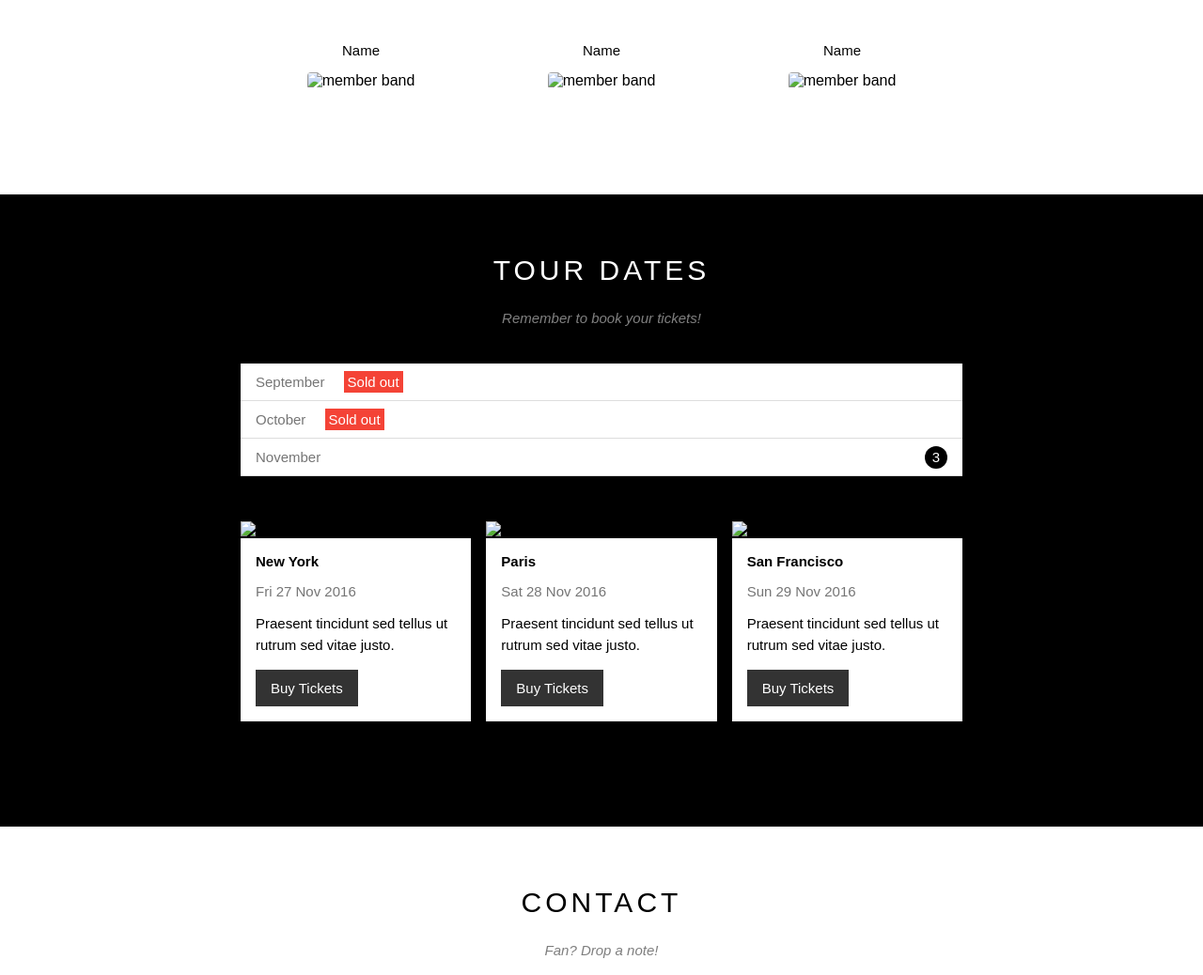
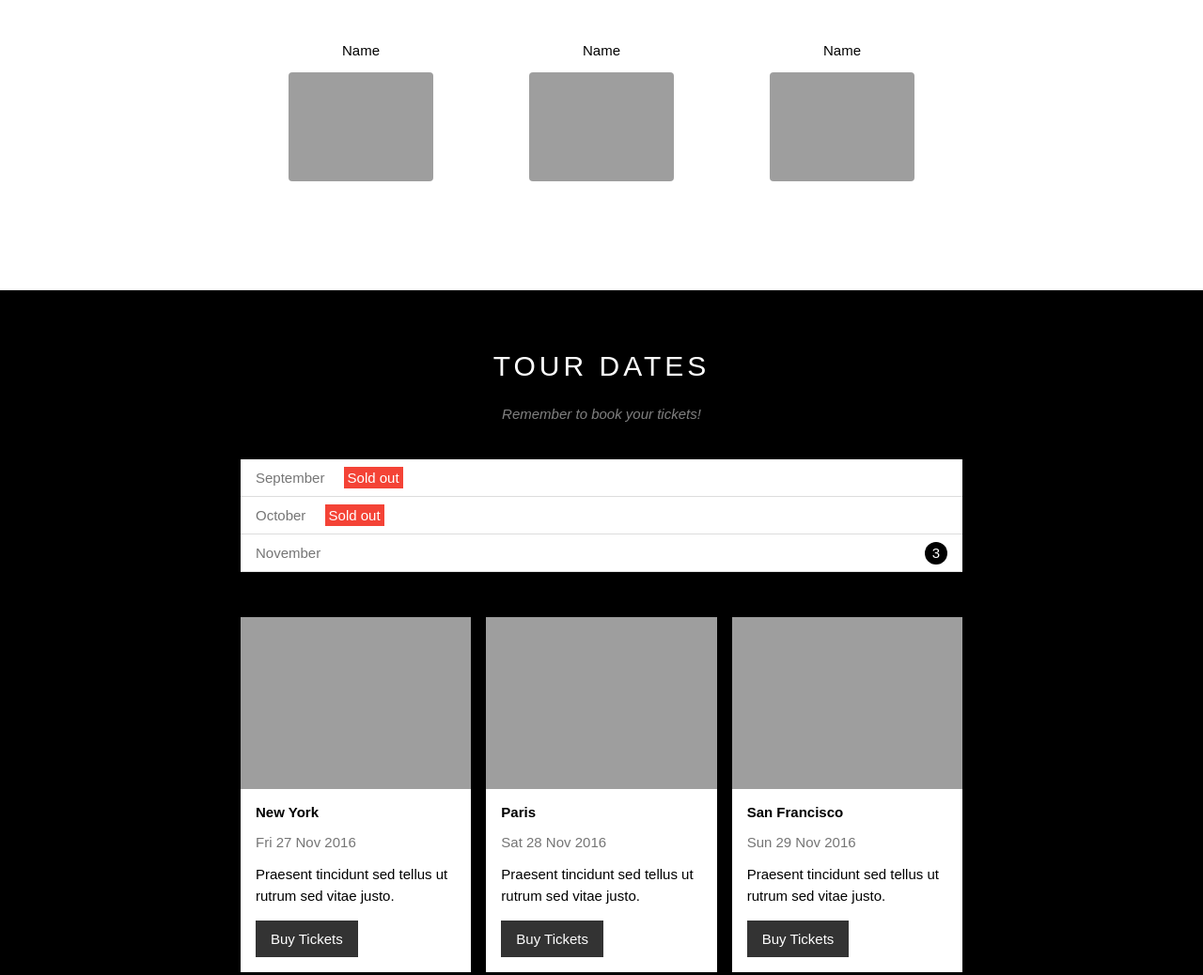
Before and after one commit to phamvangjang/The_Band, a plain HTML site: page index.html in a window 1280 px wide. Shown: the part 1001-2039 px from the top of the page at 94% size. Drawn offline with Linux system fonts and the light colour scheme; the site is published under a folder, as on GitHub Pages, so addresses that start at the root find nothing.

Commit message:
change assets address

```diff
--- a/index.html
+++ b/index.html
@@ -5,9 +5,9 @@
     <meta charset="UTF-8">
     <meta http-equiv="X-UA-Compatible" content="IE=edge">
     <meta name="viewport" content="width=device-width, initial-scale=1.0">
-    <link rel="stylesheet" href="assets/css/style.css">
-    <link rel="stylesheet" href="assets/css/reponsive.css">
-    <link rel="stylesheet" href="assets/fonts/themify-icons/themify-icons.css">
+    <link rel="stylesheet" href="./assets/css/style.css">
+    <link rel="stylesheet" href="./assets/css/reponsive.css">
+    <link rel="stylesheet" href="./assets/fonts/themify-icons/themify-icons.css">
     <title>THE BAND</title>
 </head>
 
@@ -68,17 +68,17 @@
                 <div class="member-list">
                     <div class="member-item">
                         <p class="membre-name">Name</p>
-                        <img src="/assets/images/team/bandmember.jpg" alt="member band" class="member-img">
+                        <img src="./assets/images/team/bandmember.jpg" alt="member band" class="member-img">
                     </div>
 
                     <div class="member-item">
                         <p class="membre-name">Name</p>
-                        <img src="/assets/images/team/bandmember.jpg" alt="member band" class="member-img">
+                        <img src="./assets/images/team/bandmember.jpg" alt="member band" class="member-img">
                     </div>
 
                     <div class="member-item">
                         <p class="membre-name">Name</p>
-                        <img src="/assets/images/team/bandmember.jpg" alt="member band" class="member-img">
+                        <img src="./assets/images/team/bandmember.jpg" alt="member band" class="member-img">
                     </div>
                     <div class="clear"></div>
                 </div>
@@ -98,7 +98,7 @@
                     <!-- places -->
                     <div class="places-list">
                         <div class="places-item s-col-full mt-32">
-                            <img src="/assets/images/places/newyork.jpg" alt="New York" class="place-img">
+                            <img src="./assets/images/places/newyork.jpg" alt="New York" class="place-img">
                             <div class="place-body">
                                 <h3 class="place-heading">New York</h3>
                                 <p class="place-time">Fri 27 Nov 2016</p>
@@ -108,7 +108,7 @@
                         </div>
 
                         <div class="places-item s-col-full mt-32">
-                            <img src="/assets/images/places/paris.jpg" alt="New York" class="place-img">
+                            <img src="./assets/images/places/paris.jpg" alt="New York" class="place-img">
                             <div class="place-body">
                                 <h3 class="place-heading">Paris</h3>
                                 <p class="place-time">Sat 28 Nov 2016</p>
@@ -118,7 +118,7 @@
                         </div>
 
                         <div class="places-item s-col-full mt-32">
-                            <img src="/assets/images/places/sanfran.jpg" alt="New York" class="place-img">
+                            <img src="./assets/images/places/sanfran.jpg" alt="New York" class="place-img">
                             <div class="place-body">
                                 <h3 class="place-heading">San Francisco</h3>
                                 <p class="place-time">Sun 29 Nov 2016</p>
@@ -165,7 +165,7 @@
                 </div>
             </div>
             <div class="map-section">
-                <img src="/assets/images/map/map.jpg" alt="map">
+                <img src="./assets/images/map/map.jpg" alt="map">
             </div>
             <!--end contact section -->
         </div>
```
